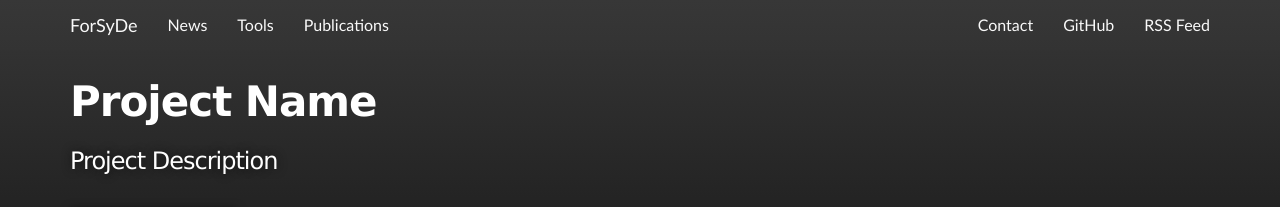
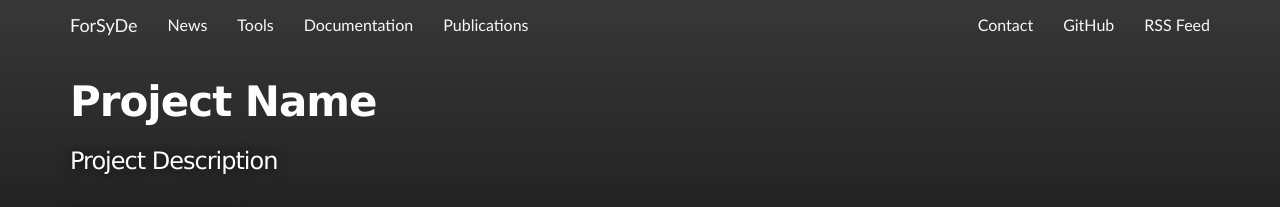
Before and after one commit to forsyde/forsyde-web-theme, a Jekyll site: the page built from index.md, in a window 1280 px wide. Shown: the top 207 px of the page. Built offline with Jekyll 4.4.1, drawn with Linux system fonts in a browser that asks for light colours; nearby versions of some CDN libraries; some web fonts are replaced.

Commit message:
added documentation navigation button

```diff
--- a/_includes/navbar.html
+++ b/_includes/navbar.html
@@ -15,6 +15,9 @@
       </li>
       <li>
         <a href="{{ include.url }}/tools.html">Tools</a>
+      </li>
+      <li>
+        <a href="{{ include.url }}/docs.html">Documentation</a>
       </li>
       <li>
         <a href="{{ include.url }}/publications.html">Publications</a>
```
